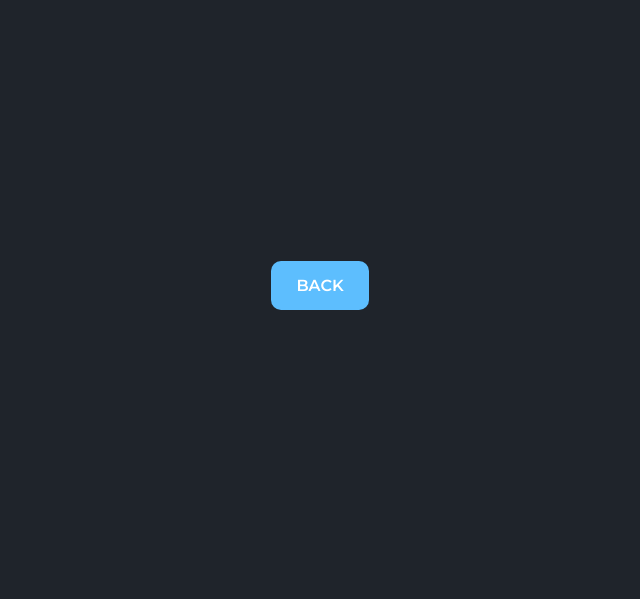
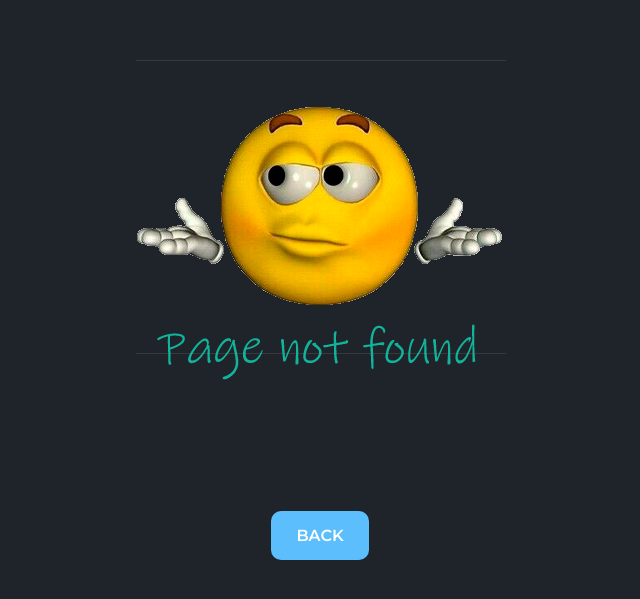
Before and after one commit to Kiberoned1/WebApps-denis, a plain HTML site: page pagenotfound.html in a window 1280 px wide. Shown: the part 115-714 px from the top of the page, without its empty margins (320-960 px from the left). Drawn offline with Linux system fonts and the light colour scheme; the site is published under a folder, as on GitHub Pages, so addresses that start at the root find nothing.

Commit message:
Fix Image not appear.

```diff
--- a/pagenotfound.html
+++ b/pagenotfound.html
@@ -14,7 +14,7 @@
 
 <body>
     <div class="container body-container">
-        <img id="imgBulb" src="/Img/Pagenotfound-1.png" alt="">
+        <img id="imgBulb" src="Img/Pagenotfound-1.png" alt="">
         <nav class="main-nav">
             <a href="index.html" class="main-nav__item">BACK</a>
         </nav>
```
